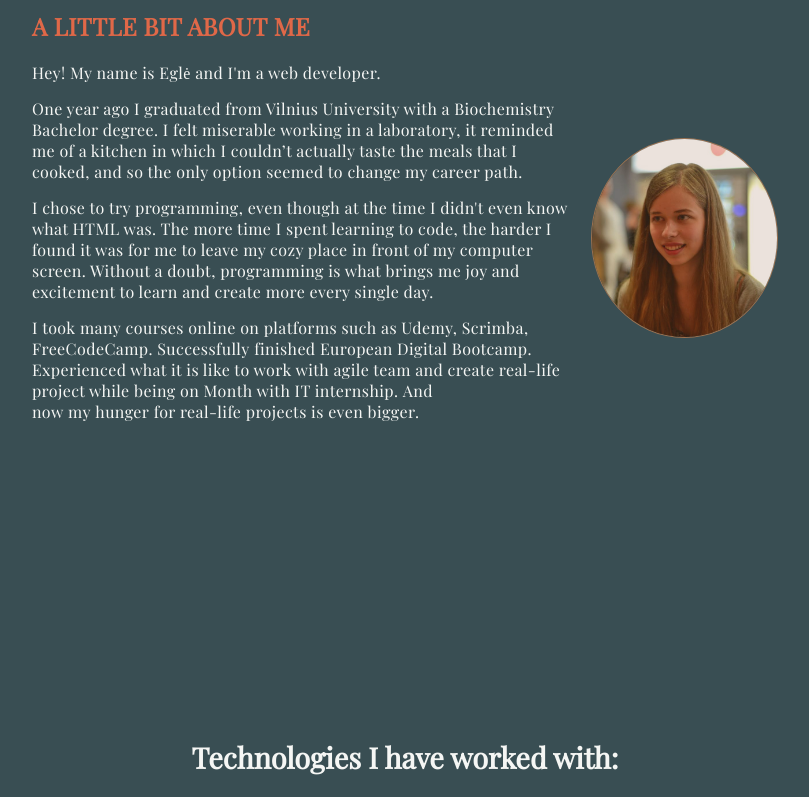
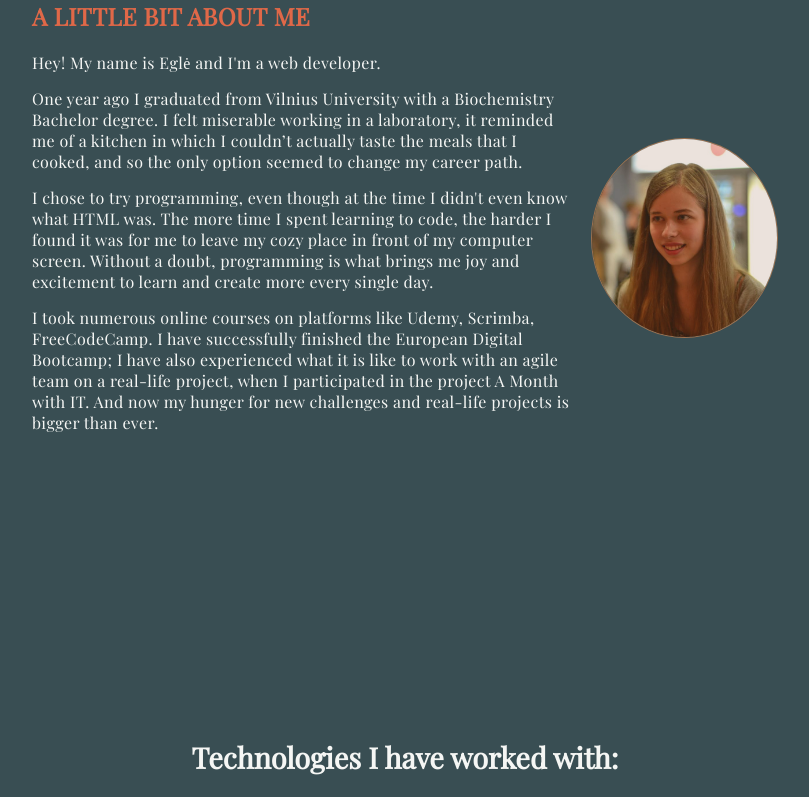
Before and after one commit to Zmagis/portfolio2, a React (Create React App) app: page / in a window 1280 px wide. Shown: the part 922-1719 px from the top of the page, without its empty margins (235-1044 px from the left). Built offline with nearby package versions, Linux system fonts and the light colour scheme.

Commit message:
add github pages

```diff
--- a/package.json
+++ b/package.json
@@ -12,17 +12,21 @@
     "@types/react-dom": "^16.9.0",
     "@types/react-router-dom": "^5.1.5",
     "framer-motion": "^2.6.5",
+    "gh-pages": "^3.1.0",
     "react": "^16.13.1",
     "react-dom": "^16.13.1",
     "react-router-dom": "^5.2.0",
     "react-scripts": "3.4.3",
     "typescript": "~3.7.2"
   },
+  "homepage": "https://zmagis.github.io/portfolio2",
   "scripts": {
     "start": "react-scripts start",
     "build": "react-scripts build",
     "test": "react-scripts test",
-    "eject": "react-scripts eject"
+    "eject": "react-scripts eject",
+    "predeploy": "npm run build",
+    "deploy": "gh-pages -d build"
   },
   "eslintConfig": {
     "extends": "react-app"
--- a/src/components/About.tsx
+++ b/src/components/About.tsx
@@ -1,6 +1,6 @@
 import React from 'react';
 import me from '../img/me.jpg';
-import { motion } from 'framer-motion';
+// import { motion } from 'framer-motion';
 
 const About = () => {
   return (
@@ -22,11 +22,12 @@ const About = () => {
           excitement to learn and create more every single day.
         </p>
         <p>
-          I took many courses online on platforms such as Udemy, Scrimba,
-          FreeCodeCamp. Successfully finished European Digital Bootcamp.
-          Experienced what it is like to work with agile team and create
-          real-life project while being on Month with IT internship. And
-          now my hunger for real-life projects is even bigger.
+          I took numerous online courses on platforms like Udemy, Scrimba,
+          FreeCodeCamp. I have successfully finished the European Digital
+          Bootcamp; I have also experienced what it is like to work with an
+          agile team on a real-life project, when I participated in the project
+          A Month with IT. And now my hunger for new challenges and real-life
+          projects is bigger than ever.
         </p>
         {/* <p>
           In those rare occasions when I'm not in front of a computer screen,
```
Also changed, not shown: 1 other file (tests, documents, lock files or other folders).
